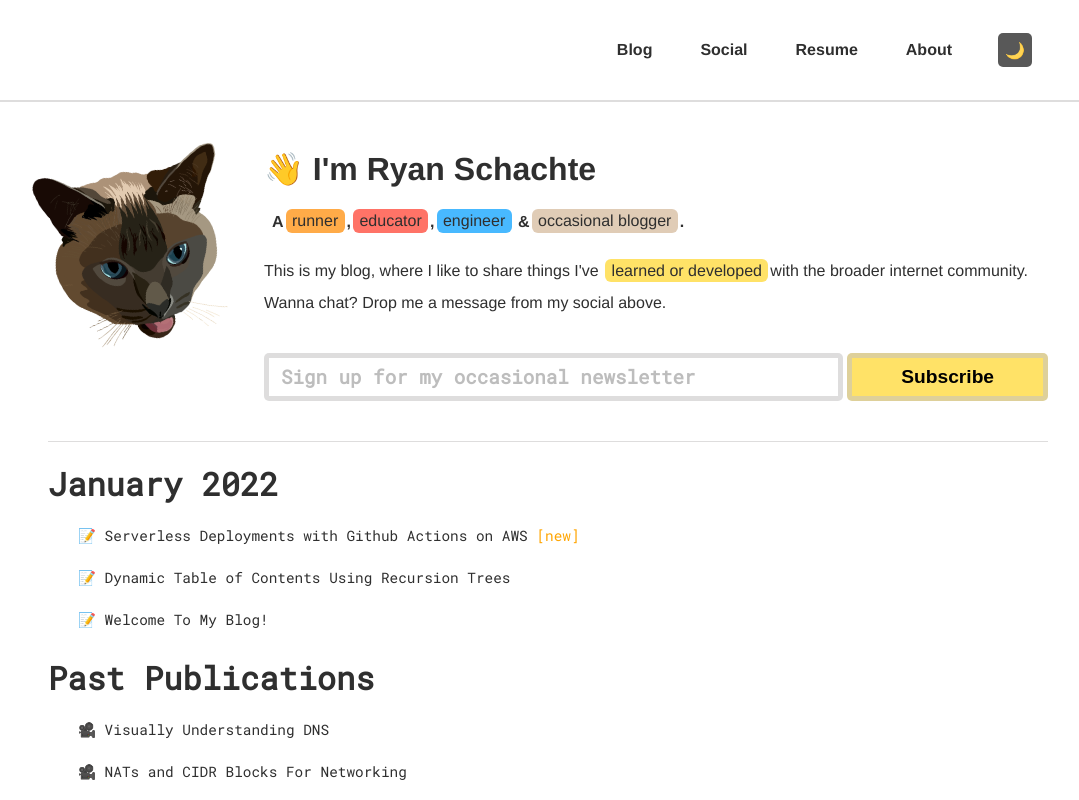
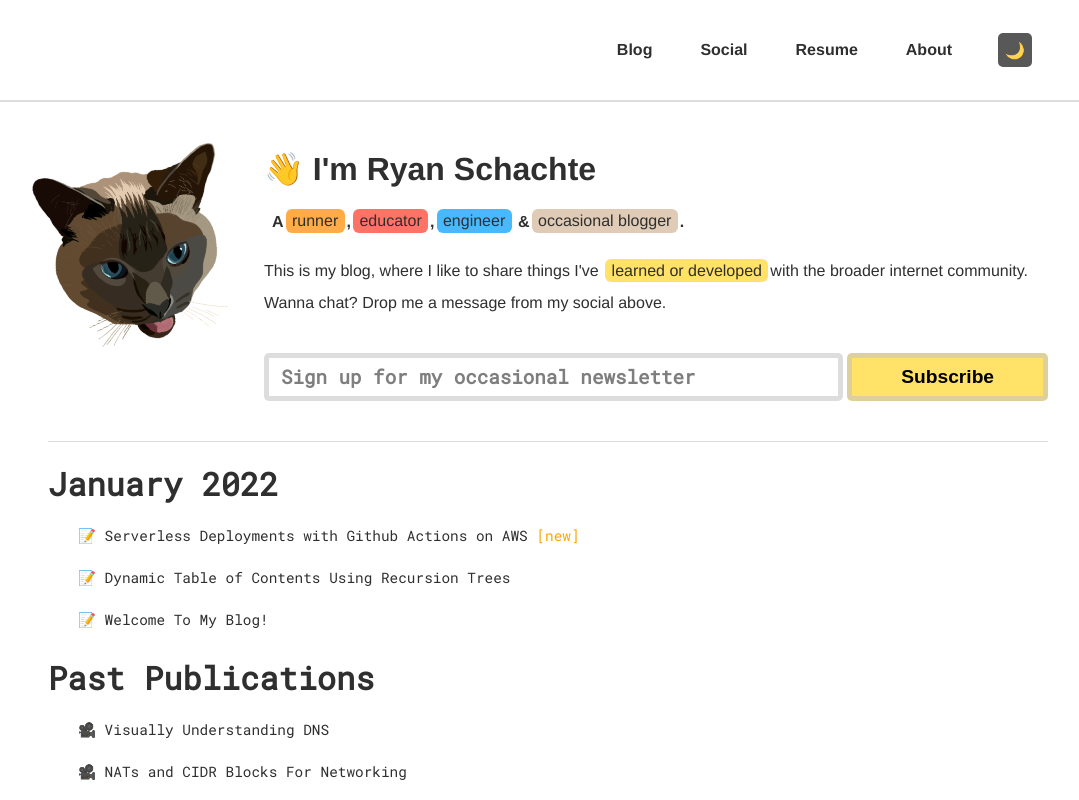
Before and after one commit to Schachte/writings, a Next.js app: page / in a window 1280 px wide. Shown: the top 800 px of the page, without its empty margins (92-1171 px from the left). Built offline with nearby package versions, Linux system fonts and the light colour scheme.

Commit message:
Fixing keys

```diff
--- a/styles/Hero.module.scss
+++ b/styles/Hero.module.scss
@@ -158,10 +158,11 @@
       font-family: 'Roboto Mono';
 
       &::placeholder {
-        color: rgb(189, 189, 189);
+        color: rgb(126, 126, 126);
       }
 
       &:hover, &:focus {
+        color: black !important;
         cursor: pointer;
         background-color: #ADFF9E;
         border: 5px solid limegreen;
```
